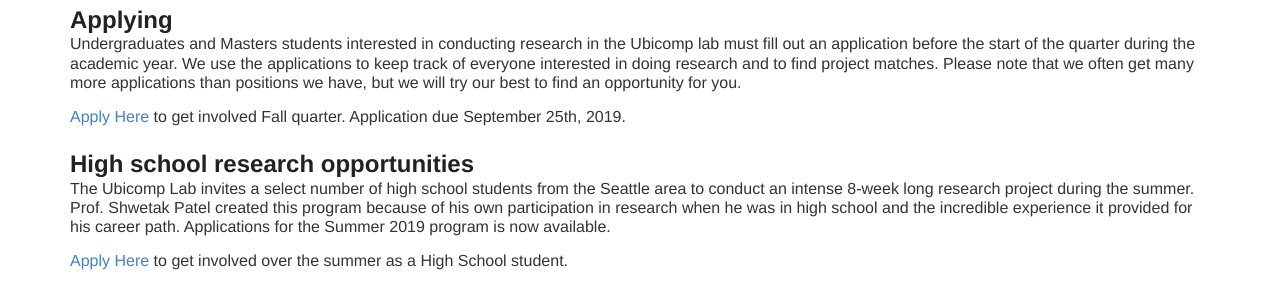
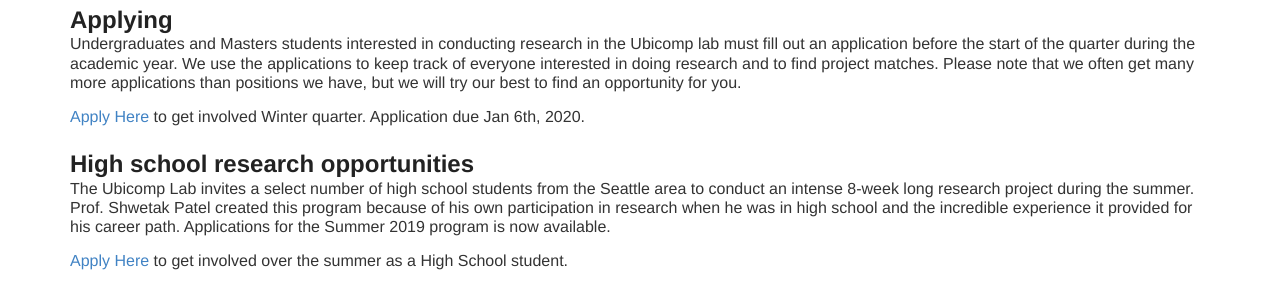
Before and after one commit to ubicomplab/ubicomplab.github.io, a Jekyll site: the page built from get_involved/index.md, in a window 1280 px wide. Shown: the part 533-833 px from the top of the page. Built offline with Jekyll 4.4.1, drawn with Linux system fonts in a browser that asks for light colours; some web fonts are replaced.

Commit message:
Update index.md

```diff
--- a/get_involved/index.md
+++ b/get_involved/index.md
@@ -15,7 +15,7 @@
 ## Applying
 Undergraduates and Masters students interested in conducting research in the Ubicomp lab must fill out an application before the start of the quarter during the academic year. We use the applications to keep track of everyone interested in doing research and to find project matches. Please note that we often get many more applications than positions we have, but we will try our best to find an opportunity for you.
 
-<a href="https://www.surveygizmo.com/s3/5192424/UbiComp-Lab-Research-Application-Fall-2019">Apply Here</a> to get involved Fall quarter. Application due September 25th, 2019.
+<a href="https://www.surveygizmo.com/s3/5314918/UbiComp-Lab-Research-Application-Winter-2020">Apply Here</a> to get involved Winter quarter. Application due Jan 6th, 2020.
 
 
 ## High school research opportunities
```
